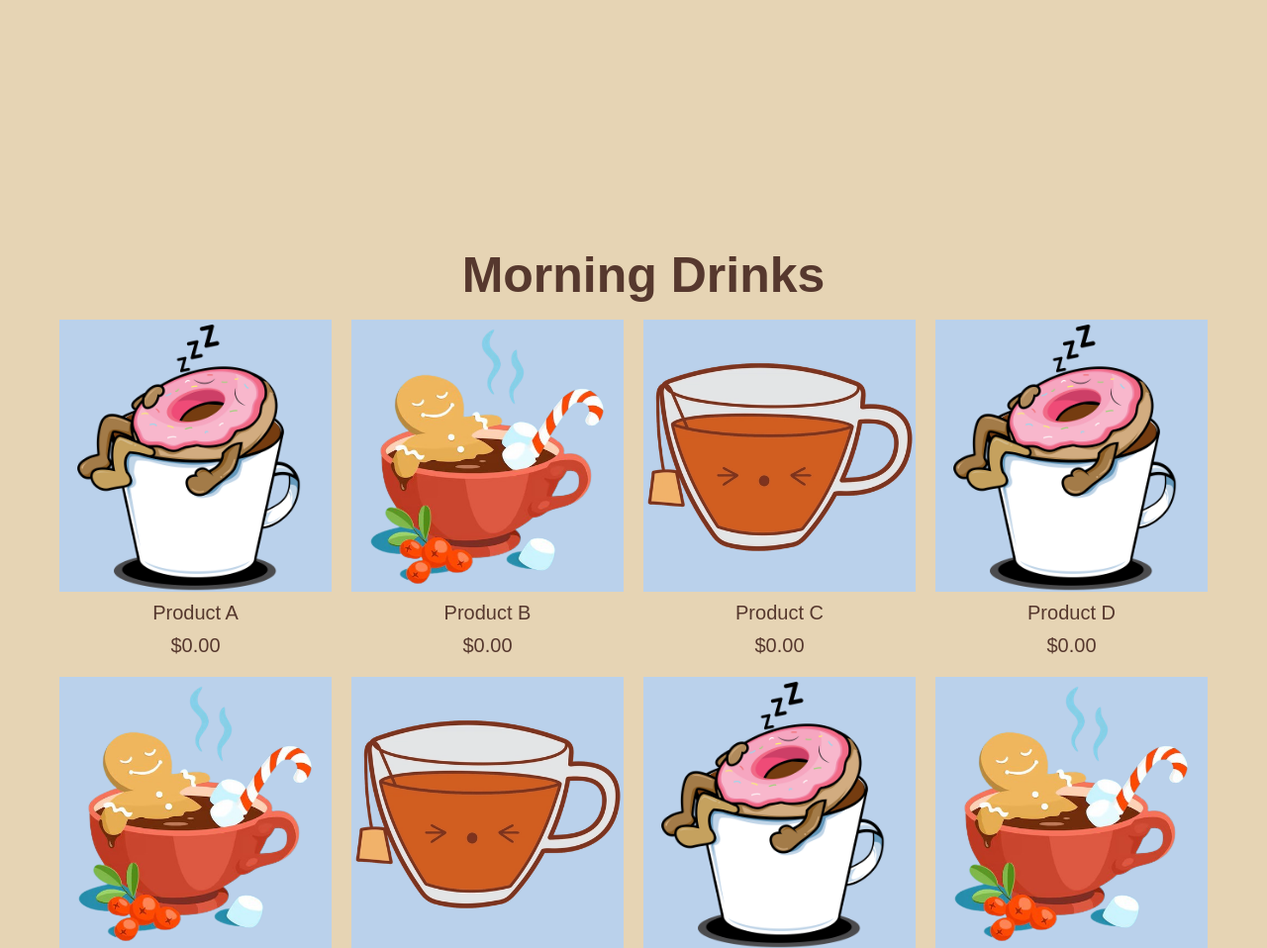
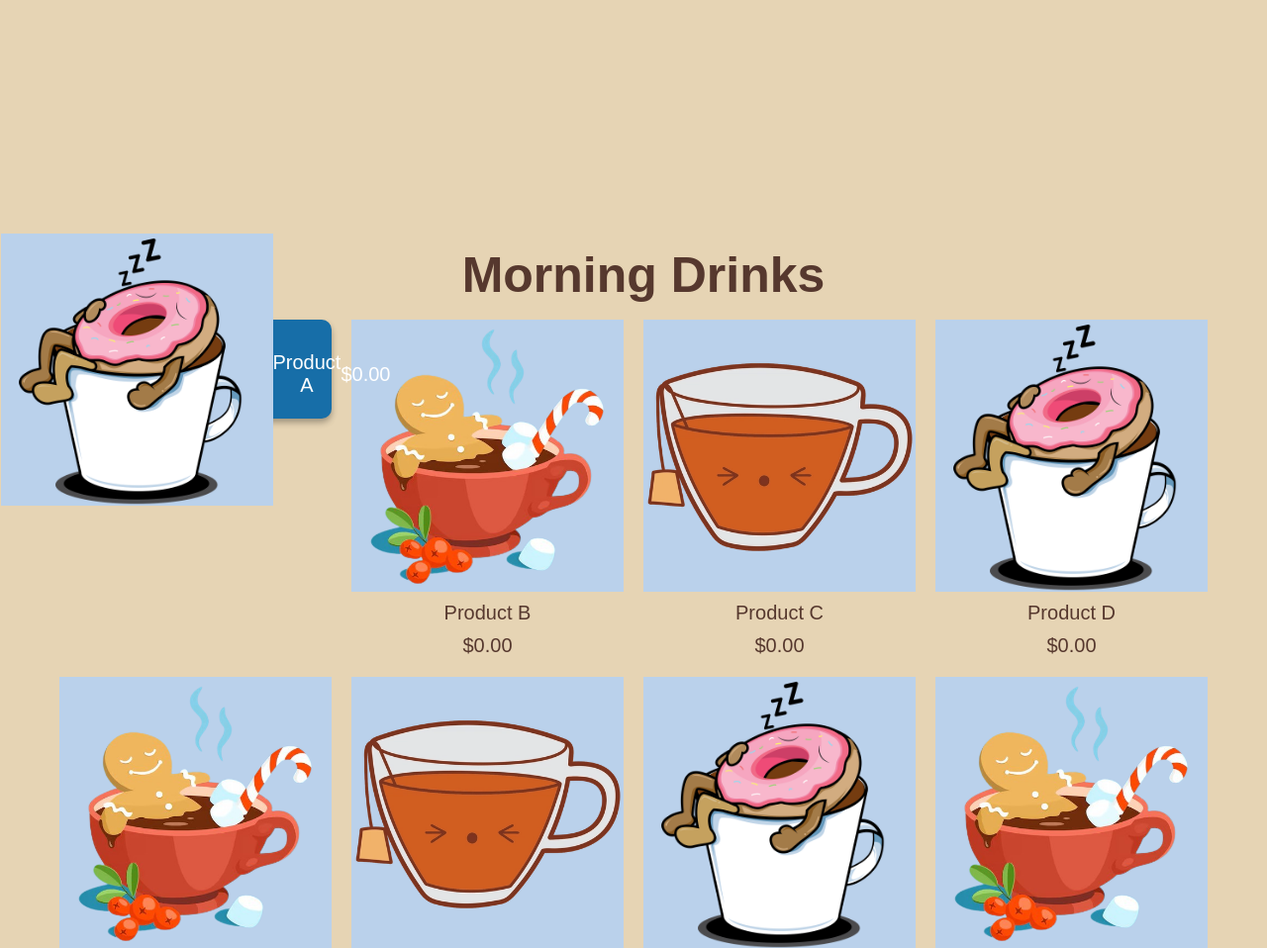
Before and after one commit to hiddenInt2/mingleMug, a PHP site: page /products/productspage.html in a window 1280 px wide, with the pointer over the restyled element. Shown: the part 312-1270 px from the top of the page at 99% size. Run offline with PHP 8.4, Linux system fonts and the light colour scheme.

Commit message:
hover effect

```diff
--- a/products/productspage.css
+++ b/products/productspage.css
@@ -46,6 +46,19 @@
     border: none;
 }
 
+li:hover{
+    width: 200px;
+    height: 100px;
+    background-color: #176ea8;
+    color: white;
+    display: flex;
+    align-items: center;
+    justify-content: center;
+    border-radius: 10px;
+    transition: transform 0.3s ease, box-shadow 0.3s ease;
+    transform-style: preserve-3d;
+    box-shadow: 0px 4px 6px rgba(0, 0, 0, 0.3);
+}
 .afternoon-section {
     background-color: #c6b297;
     padding: 50px;
```
